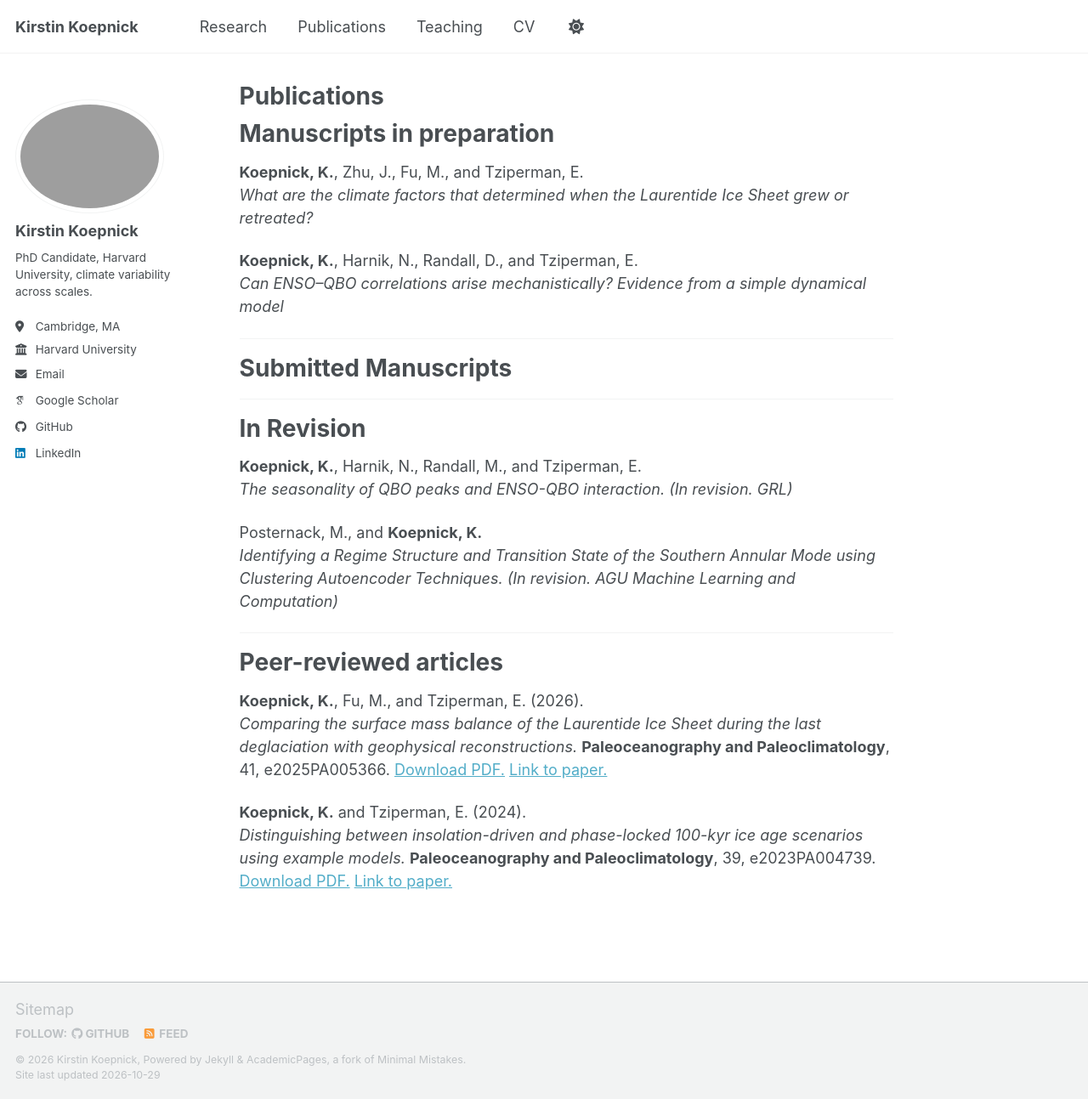
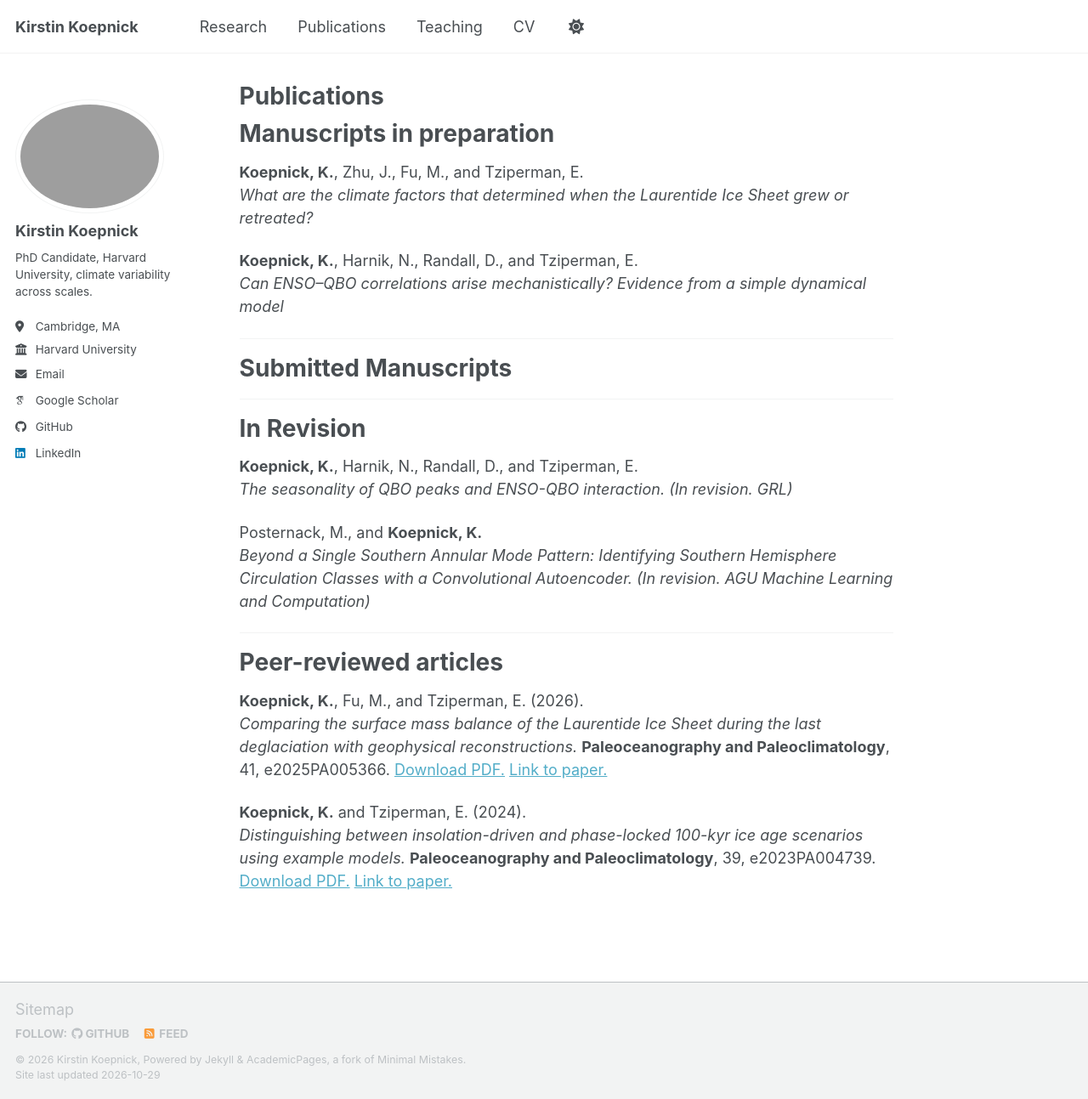
Before and after one commit to kirstinkoepnick/kirstinkoepnick.github.io, a Jekyll site: the page built from _pages/publications.md, in a window 1280 px wide and 1293 px high. Shown: the whole window at 85% size. Built offline with Jekyll 4.4.1, drawn with Linux system fonts in a browser that asks for light colours; some web fonts are replaced; a script bundle is joined from its source files by our own code; library files that are not in the unit come from our copies.

Commit message:
Update publications.md

```diff
--- a/_pages/publications.md
+++ b/_pages/publications.md
@@ -21,11 +21,11 @@ author_profile: true
 
 # In Revision
 
-**Koepnick, K.**, Harnik, N., Randall, M., and Tziperman, E. <br>
+**Koepnick, K.**, Harnik, N., Randall, D., and Tziperman, E. <br>
 *The seasonality of QBO peaks and ENSO-QBO interaction.* _(In revision. GRL)_
 
 Posternack, M., and **Koepnick, K.** <br>
-*Identifying a Regime Structure and Transition State of the Southern Annular Mode using Clustering Autoencoder Techniques.* _(In revision. AGU Machine Learning and Computation)_
+*Beyond a Single Southern Annular Mode Pattern: Identifying Southern Hemisphere Circulation Classes with a Convolutional Autoencoder.* _(In revision. AGU Machine Learning and Computation)_
 
 ---
 
```
